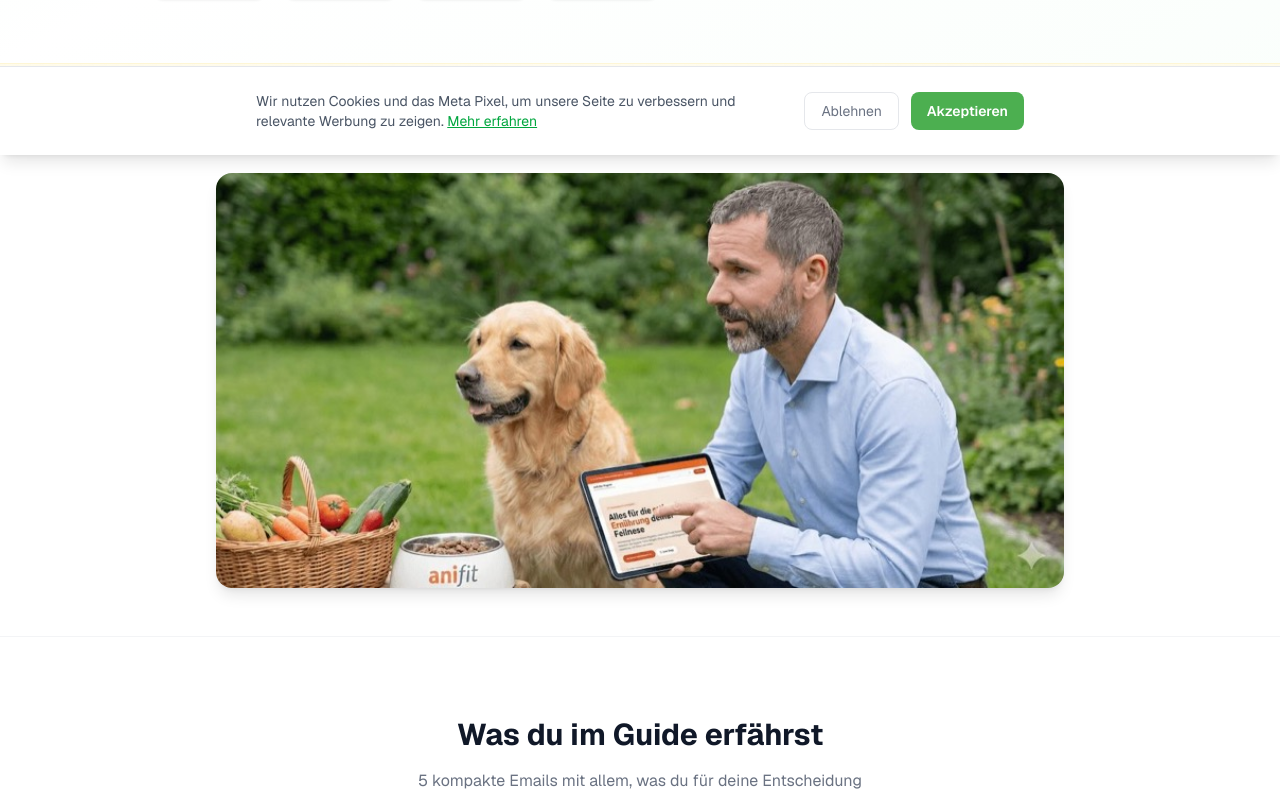
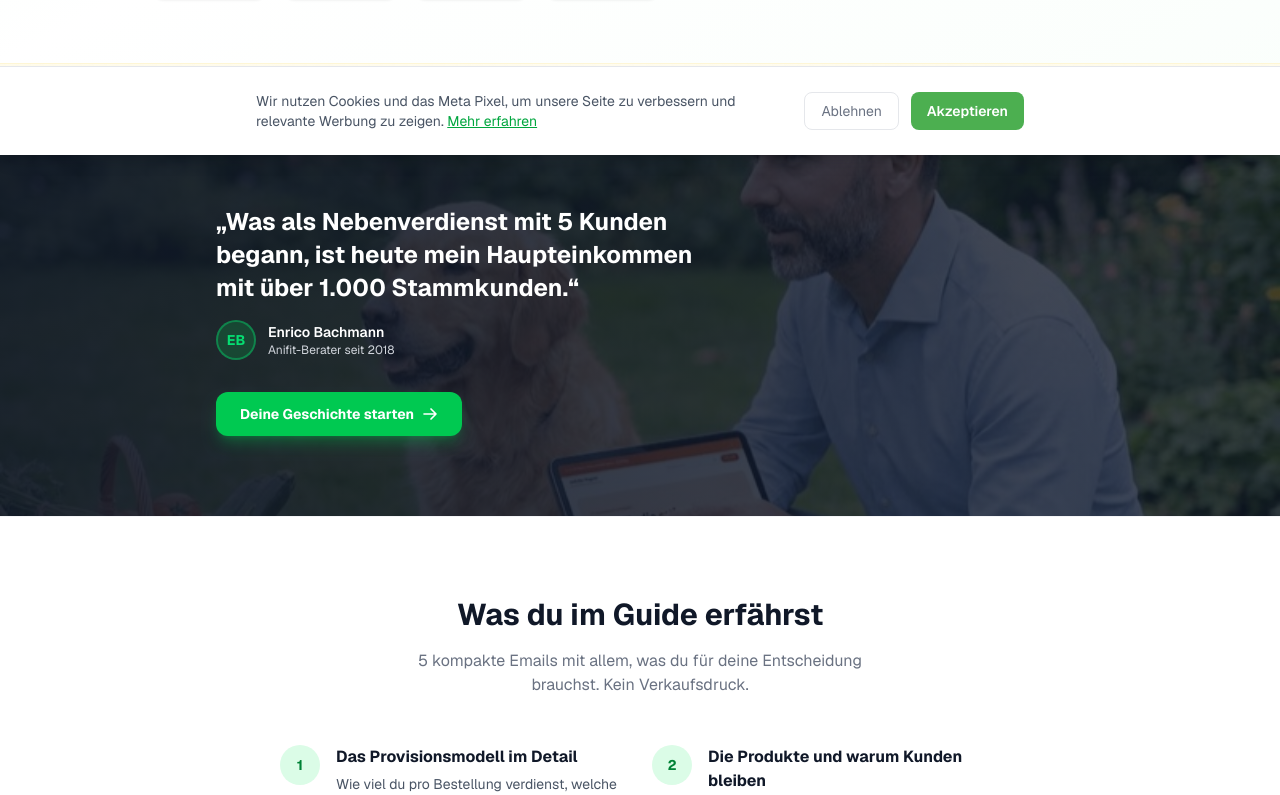
Before and after one commit to Rinacla/anifit-partner-funnel, a Next.js app: page / in a window 1280 px wide. Shown: the part 645-1440 px from the top of the page. Built offline with nearby package versions, Linux system fonts and the light colour scheme.

Commit message:
UX: Lifestyle Hero Quote Sektion (Testimonial + CTA statt nur Foto) + Hundeo Logo als Text (kein externes Bild, remotePatterns entfernt)

```diff
--- a/app/page.tsx
+++ b/app/page.tsx
@@ -181,12 +181,30 @@ export default function Home() {
         </div>
       </section>
 
-      {/* Lifestyle Photo */}
-      <section className="bg-white py-12">
-        <div className="mx-auto max-w-4xl px-6">
-          <div className="rounded-2xl overflow-hidden shadow-lg">
-            <Image src="/images/magazin-hero.jpg" alt="Enrico Bachmann mit Hund und Anifit Produkten" width={800} height={450} className="w-full h-auto" sizes="(max-width: 768px) 100vw, 768px" loading="lazy" />
-          </div>
+      {/* Lifestyle Hero Quote */}
+      <section className="relative bg-gray-900 overflow-hidden">
+        <Image src="/images/magazin-hero.jpg" alt="Enrico Bachmann mit Hund und Anifit Produkten" width={800} height={450} className="absolute inset-0 w-full h-full object-cover opacity-40" sizes="100vw" loading="lazy" />
+        <div className="absolute inset-0 bg-gradient-to-r from-gray-900/80 via-gray-900/60 to-gray-900/40" />
+        <div className="relative mx-auto max-w-4xl px-6 py-16 sm:py-20">
+          <blockquote className="max-w-lg">
+            <p className="text-xl sm:text-2xl font-bold text-white leading-snug">
+              &bdquo;Was als Nebenverdienst mit 5 Kunden begann, ist heute mein Haupteinkommen mit&nbsp;über&nbsp;1.000&nbsp;Stammkunden.&ldquo;
+            </p>
+            <footer className="mt-4 flex items-center gap-3">
+              <div className="w-10 h-10 rounded-full bg-green-500/20 border-2 border-green-400/40 flex items-center justify-center text-green-400 text-sm font-bold">EB</div>
+              <div>
+                <p className="text-sm font-semibold text-white">Enrico Bachmann</p>
+                <p className="text-xs text-gray-300">Anifit-Berater seit 2018</p>
+              </div>
+            </footer>
+          </blockquote>
+          <a
+            href="#quiz"
+            className="mt-8 inline-flex items-center gap-2 bg-green-500 text-white font-bold py-3 px-6 rounded-xl hover:bg-green-400 transition-colors text-sm shadow-lg shadow-green-500/30"
+          >
+            Deine Geschichte starten
+            <svg className="w-4 h-4" fill="none" viewBox="0 0 24 24" strokeWidth="2.5" stroke="currentColor"><path strokeLinecap="round" strokeLinejoin="round" d="M13.5 4.5L21 12m0 0l-7.5 7.5M21 12H3" /></svg>
+          </a>
         </div>
       </section>
 
@@ -300,8 +318,8 @@ export default function Home() {
         <div className="mx-auto max-w-3xl px-6">
           <div className="bg-white rounded-2xl border border-gray-100 p-8 flex flex-col sm:flex-row gap-6 items-center">
             <div className="flex-shrink-0 text-center">
-              <a href="https://www.hundeo.com/hundefutter" target="_blank" rel="noopener noreferrer">
-                <Image src="https://www.hundeo.com/wp-content/uploads/hundeo-logo.svg" alt="Hundeo" width={120} height={40} className="h-8 w-auto mx-auto mb-2" unoptimized />
+              <a href="https://www.hundeo.com/hundefutter" target="_blank" rel="noopener noreferrer" className="inline-block font-extrabold text-2xl tracking-tight text-gray-800 hover:text-green-700 transition-colors">
+                hundeo
               </a>
               <p className="text-xs text-gray-400">52 Marken getestet</p>
             </div>
--- a/next.config.ts
+++ b/next.config.ts
@@ -18,12 +18,6 @@ const securityHeaders = [
 const nextConfig: NextConfig = {
   images: {
     formats: ["image/avif", "image/webp"],
-    remotePatterns: [
-      {
-        protocol: "https",
-        hostname: "www.hundeo.com",
-      },
-    ],
   },
   compress: true,
   poweredByHeader: false,
```
